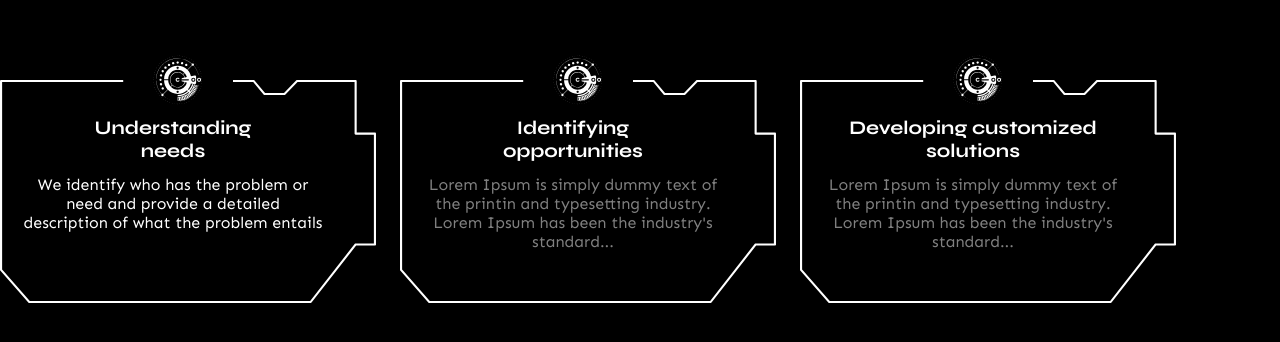
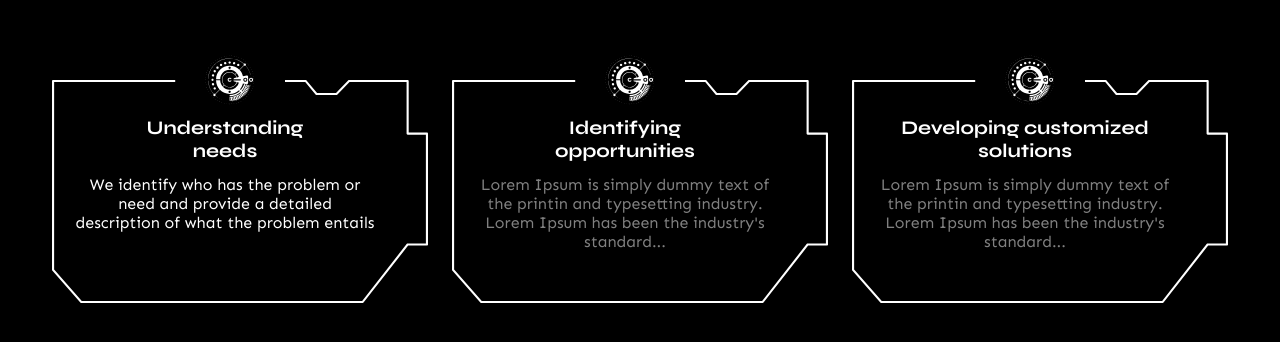
Before and after one commit to fvgtekken/soft-vault, a Next.js app: page / in a window 1280 px wide. Shown: the top 342 px of the page. Built offline with nearby package versions, Linux system fonts and the light colour scheme.

Commit message:
Fix style

```diff
--- a/src/app/page.tsx
+++ b/src/app/page.tsx
@@ -1,6 +1,6 @@
 'use client';
 import Panel, { PropsPanel } from "@/components/Panel";
-import { StyledContainer } from "@/styleComponents/home/styles";
+import { StyledContainer } from "@/styleComponents/app/page";
 import { dataPanels } from "@/utils/data";
 
 export default function Home() {
--- a/src/components/Panel.tsx
+++ b/src/components/Panel.tsx
@@ -3,7 +3,7 @@ import Image from "next/image";
 import Demo from "../../public/demo.svg";
 import IconTech from "../../public/iconTech1.svg";
 
-import { StyledPanel,StyledContainerIcon, StyledTitle, StyledPanelText } from "@/styleComponents/home/styles";
+import { StyledPanel,StyledContainerIcon, StyledTitle, StyledPanelText } from "@/styleComponents/components/panel";
 
 
 export interface PropsPanel {
@@ -19,7 +19,7 @@ export interface PropsPanel {
 export default function Panels({urlPanelDesing, srcIcon, widthTitle, widthText, opacityText , titleText , mainText}:PropsPanel) {
 
   return (
-        <StyledPanel  urlimg={urlPanelDesing || Demo.src }>
+        <StyledPanel  $urlimg={urlPanelDesing || Demo.src }>
           <StyledContainerIcon>
             <Image src={srcIcon || IconTech} alt={"Icon Tech"} width={50} height={50} />
           </StyledContainerIcon>
--- /dev/null
+++ b/src/styleComponents/app/page.ts
@@ -0,0 +1,11 @@
+import styled from 'styled-components';
+
+
+/*Container Home*/
+export const StyledContainer = styled.div`
+  display: flex;
+  flex-direction: row;
+  gap: 1.5rem /* 24px */;
+  flex-wrap: wrap;
+  justify-content: center;
+`;
--- a/src/styleComponents/home/styles.ts
+++ b/src/styleComponents/components/panel.ts
@@ -2,24 +2,16 @@ import styled from 'styled-components';
 import Demo from "../../../public/demo.svg";
 import { titleFont, panelFont } from '../../app/config/fonts';
 
-/*Container Home*/
-export const StyledContainer = styled.div`
-  display: flex;
-  flex-direction: row;
-  gap: 1.5rem /* 24px */;
-  flex-wrap: wrap;
-`;
-
 /*Panel Design*/
 interface StyledPanelProps {
-  urlimg?: string; // urlImg es opcional y es una cadena de texto
+  $urlimg?: string; // urlImg es opcional y es una cadena de texto
 }
 
 export const StyledPanel = styled.div<StyledPanelProps>`
   margin-top:5rem;
   width: 376px;
   height: 223px;
-  background-image:  url(${props => props.urlimg || Demo.src});
+  background-image:  url(${props => props.$urlimg || Demo.src});
   background-repeat: no-repeat;
   background-size: cover;
   background-position: center;
```
